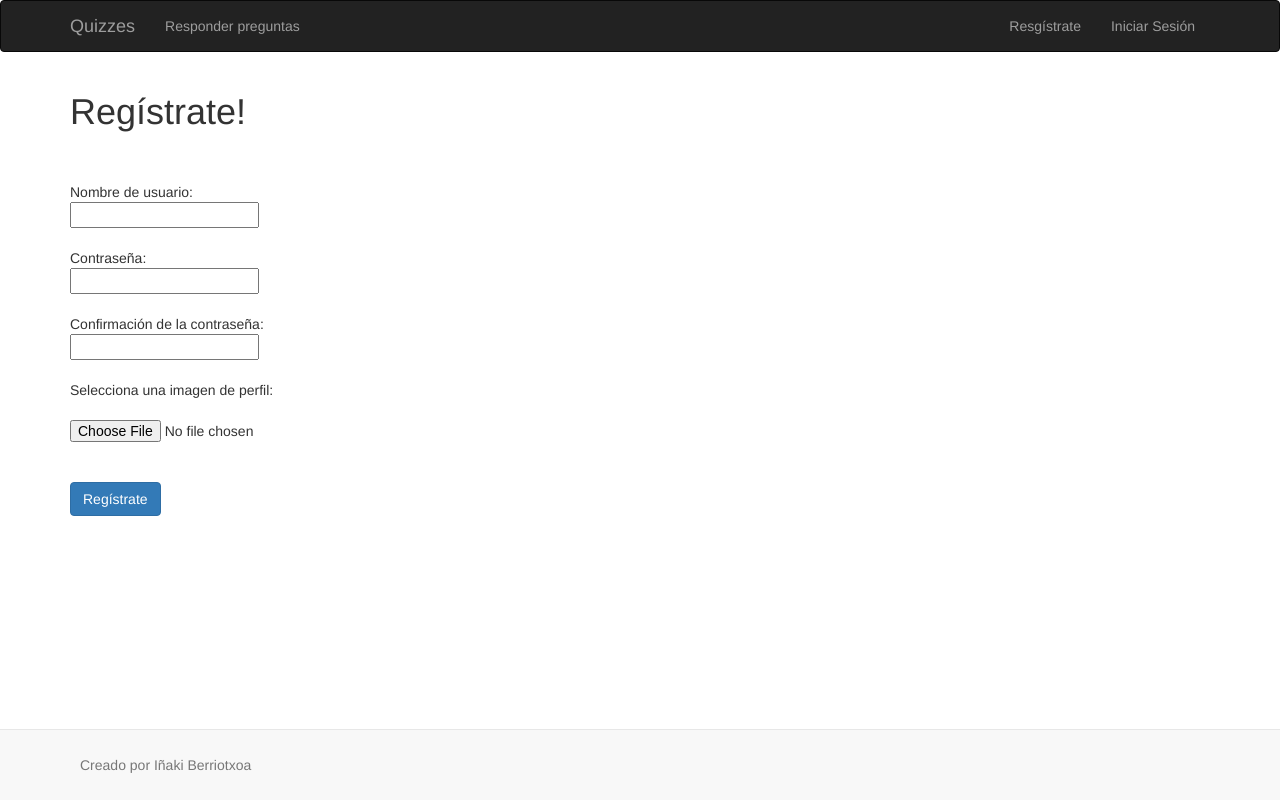
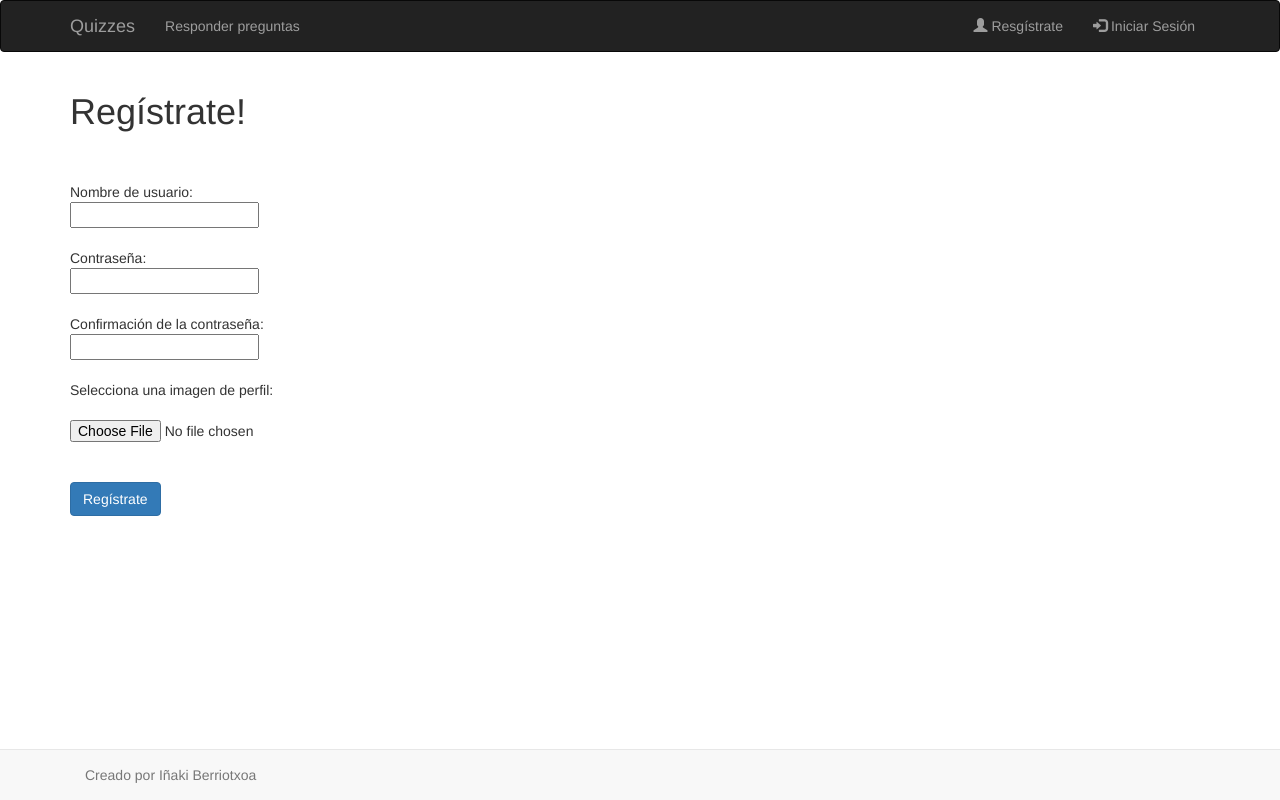
Before and after one commit to berrio86/proyectoHADS, a Django app: page /accounts/signup/ in a window 1280 px wide. Run offline with Django 3.2, Linux system fonts and the light colour scheme; some libraries are stand-ins or nearby versions.

Commit message:
proyecto para entregar, pulido. Si me da tiempo intento hacer lo de AJAX

```diff
--- a/accounts/views.py
+++ b/accounts/views.py
@@ -20,7 +20,8 @@ def signup(request):
                             avatar = Avatar()
                             avatar.user = user
                             pic = request.FILES.get('picture', False)
-                            if pic == True:
+                            print(pic)
+                            if pic != False:
                                 avatar.picture = request.FILES['picture']
                             avatar.save()
                             login(request, user)
--- a/quizzes/models.py
+++ b/quizzes/models.py
@@ -10,7 +10,7 @@ class Topic(models.Model):
 
 class Quizz(models.Model):
     pregunta = models.TextField()
-    tema = models.ForeignKey(Topic)
+    tema = models.ForeignKey(Topic, on_delete=models.CASCADE)
     respuesta1 = models.TextField()
     respuesta2 = models.TextField()
     respuesta3 = models.TextField()
--- a/templates/base.html
+++ b/templates/base.html
@@ -45,8 +45,8 @@
                          <input type="hidden"/>
                      </form>
                      {% else %}
-                        <li><a href="{% url 'accounts:signup' %}">Resgístrate</a></li>
-                        <li><a href="{% url 'accounts:login' %}">Iniciar Sesión</a></li>
+                        <li><a href="{% url 'accounts:signup' %}"><span class="glyphicon glyphicon-user"></span> Resgístrate</a></li>
+                        <li><a href="{% url 'accounts:login' %}"><span class="glyphicon glyphicon-log-in"></span> Iniciar Sesión</a></li>
                      {% endif %}
 
                  </ul>
@@ -57,8 +57,9 @@
         {% block content %}
         {% endblock %}
     </div>
-    <footer class="navbar navbar-default navbar-fixed-bottom">
-        <div class="container" style="padding: 10px;">
+    <br/><br/><br/>
+    <footer class="navbar navbar-default navbar-fixed-bottom" >
+        <div class="container" style="">
               <ul class="nav navbar-nav navbar-left">
                   <li><a href="https://github.com/berrio86">Creado por Iñaki Berriotxoa</a></li>
               </ul>
```
Also changed, not shown: db.sqlite3, media/pics/Screenshot_from_2017-05-10_190629.png (deleted), media/pics/Screenshot_from_2017-05-25_180704.png (deleted).
